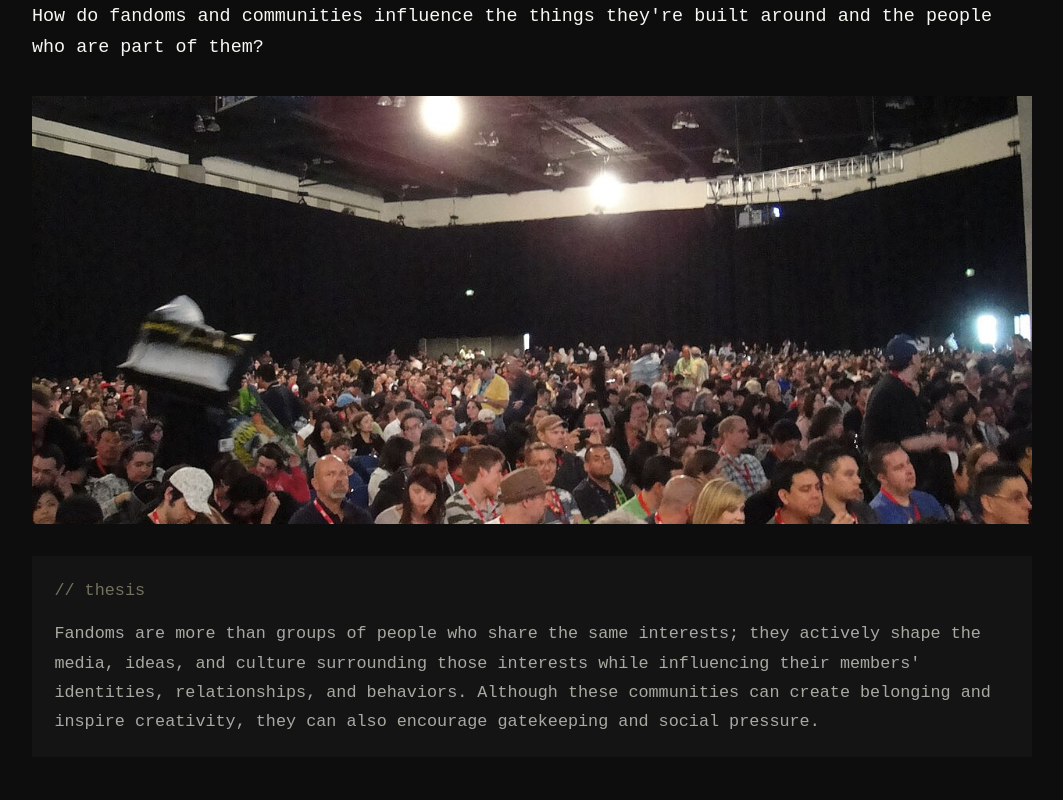
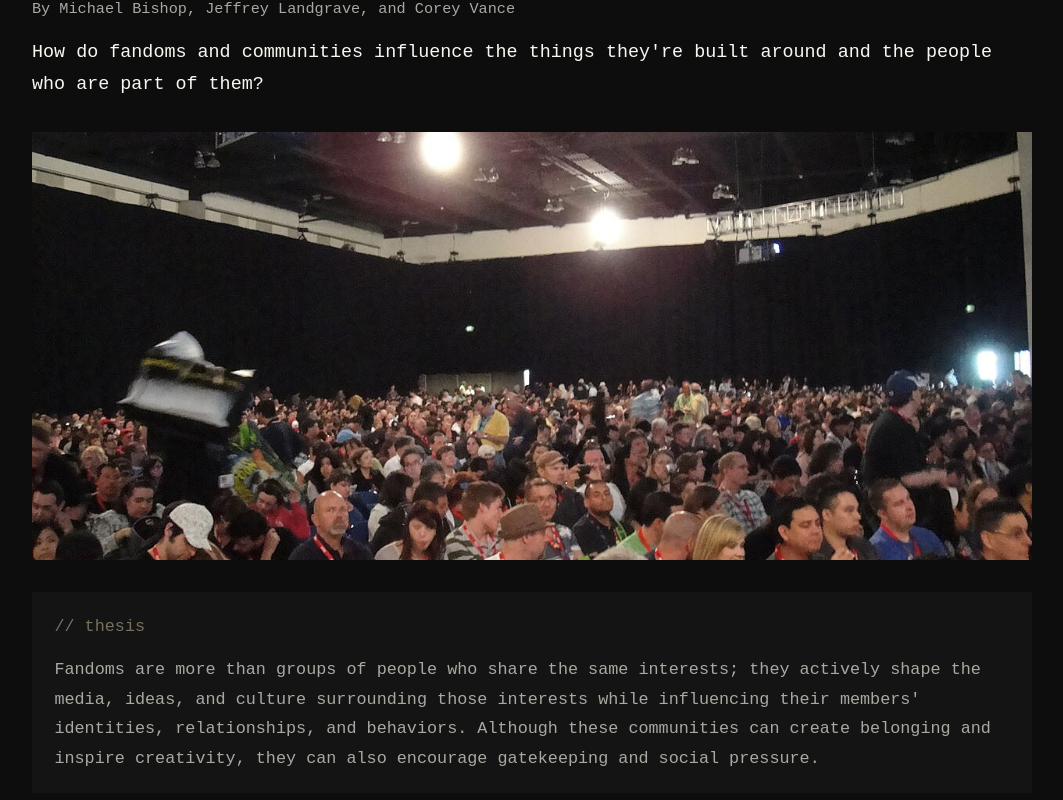
Before and after one commit to ASDFboy/ogb2-net, a plain HTML site: page fandoms.html in a window 1280 px wide. Shown: the part 129-929 px from the top of the page, without its empty margins (108-1171 px from the left). Drawn offline with Linux system fonts and the light colour scheme.

Commit message:
Add group member names to fandoms page

```diff
--- a/fandoms.html
+++ b/fandoms.html
@@ -16,6 +16,7 @@
 
   <section class="paper-hero">
     <h2 class="paper-heading">Fandoms &amp; Communities</h2>
+    <p class="paper-byline">By Michael Bishop, Jeffrey Landgrave, and Corey Vance</p>
     <p class="paper-question">How do fandoms and communities influence the things they're built around and the people who are part of them?</p>
     <figure class="paper-fig paper-fig-wide">
       <img src="images/fandoms/hero-con-crowd.jpg" alt="A packed convention hall full of fans waiting for a panel">
--- a/style.css
+++ b/style.css
@@ -601,6 +601,12 @@ body.crt-off{
   color:var(--brand);
 }
 
+.paper-byline{
+  margin:0.75rem 0 0;
+  font-size:0.95rem;
+  color:var(--text-dim);
+}
+
 .paper-question{
   margin:1rem 0 0;
   font-size:1.15rem;
```
